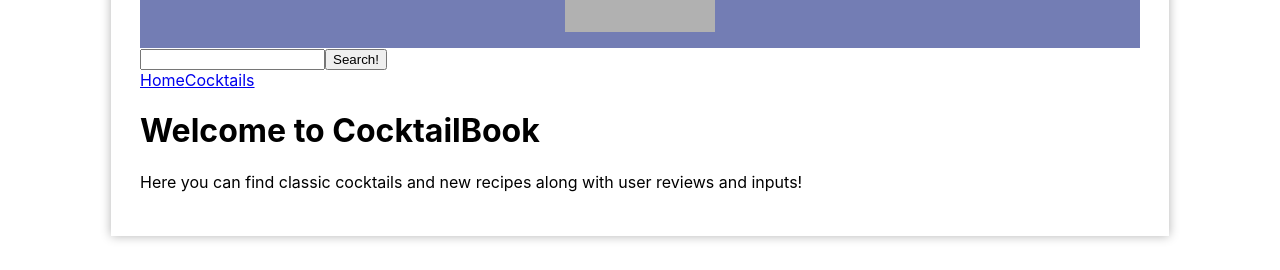
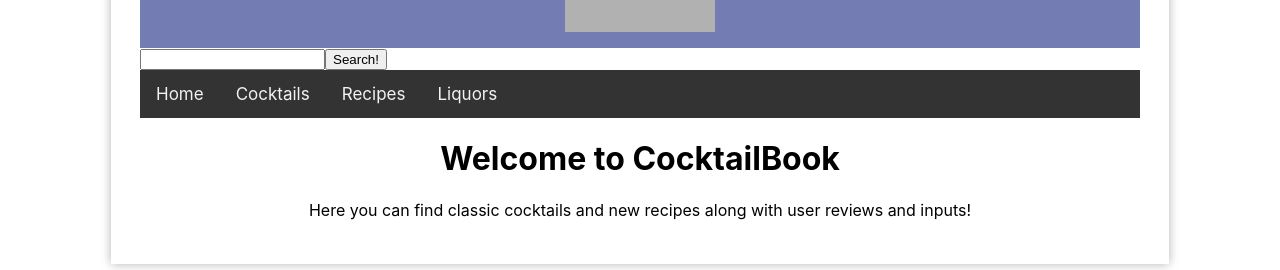
Before and after one commit to bellaappel/cocktailfrontendpt2, a React (Create React App) app: page / in a window 1280 px wide. Shown: the part 145-415 px from the top of the page. Built offline with nearby package versions, Linux system fonts and the light colour scheme; grey boxes are pictures that could not be loaded.

Commit message:
update navbar links

```diff
--- a/src/App.css
+++ b/src/App.css
@@ -1,3 +1,16 @@
+h1 {
+    text-align: center;
+}
+
+h2 {
+    text-align: center;
+}
+
+p {
+  text-align: center;
+}
+
+
 .wrapper {
   background: #fff;
   -moz-box-shadow: 0 0 10px rgba(0,0,0,.3);
@@ -29,3 +42,29 @@
   height: 7rem;
   padding: 1rem;
 }
+
+
+.cocktail-avatar {
+  justify-self: center;
+  height: 12rem;
+  width: auto;
+}
+
+.nav-bar {
+    background-color: #333;
+    overflow: hidden;
+}
+
+.nav-bar a{
+    float: left;
+    color: #f2f2f2;
+    text-align: center;
+    padding: 14px 16px;
+    text-decoration: none;
+    font-size: 17px;
+}
+
+.nav-bar a:hover {
+    background-color: #ddd;
+    color: black;
+}
--- a/src/App.js
+++ b/src/App.js
@@ -10,6 +10,7 @@ import{
 } from 'react-router-dom'
 import NavBar from './components/NavBar'
 import Header from './components/Header'
+import RecipesContainer from './containers/RecipesContainer';
 
 
 function App() {
@@ -21,6 +22,7 @@ function App() {
         <NavBar/>
           <Route exact path="/" component={Home} />
           <Route exact path="/cocktails" component={CocktailContainer} />
+          <Route exact path="/recipes" component={RecipesContainer} />
       </Router>
 
     </div>
--- a/src/components/CocktailCard.js
+++ b/src/components/CocktailCard.js
@@ -4,8 +4,8 @@ export default class CocktailCard extends PureComponent {
     render() {
         return (
             <div className="card">
-                <img alt={"photo of " + this.props.name} src={this.props.photo} className="cocktail-avatar"/>
                 <h2>{this.props.name}</h2>
+                <h2>{this.props.photo}</h2>
             </div>
         )
     }
--- a/src/components/NavBar.js
+++ b/src/components/NavBar.js
@@ -7,6 +7,8 @@ export default class NavBar extends Component {
             <div className="nav-bar">
                 <NavLink to="/">Home</NavLink>
                 <NavLink to="/cocktails">Cocktails</NavLink>
+                <NavLink to ="/recipes">Recipes</NavLink>
+                <NavLink to ="/liquors">Liquors</NavLink>
 
             </div>
         )
--- /dev/null
+++ b/src/containers/RecipesContainer.js
@@ -0,0 +1,11 @@
+import React, { Component } from 'react'
+
+export default class RecipesContainer extends Component {
+    render() {
+        return (
+            <div>
+
+            </div>
+        )
+    }
+}
```
